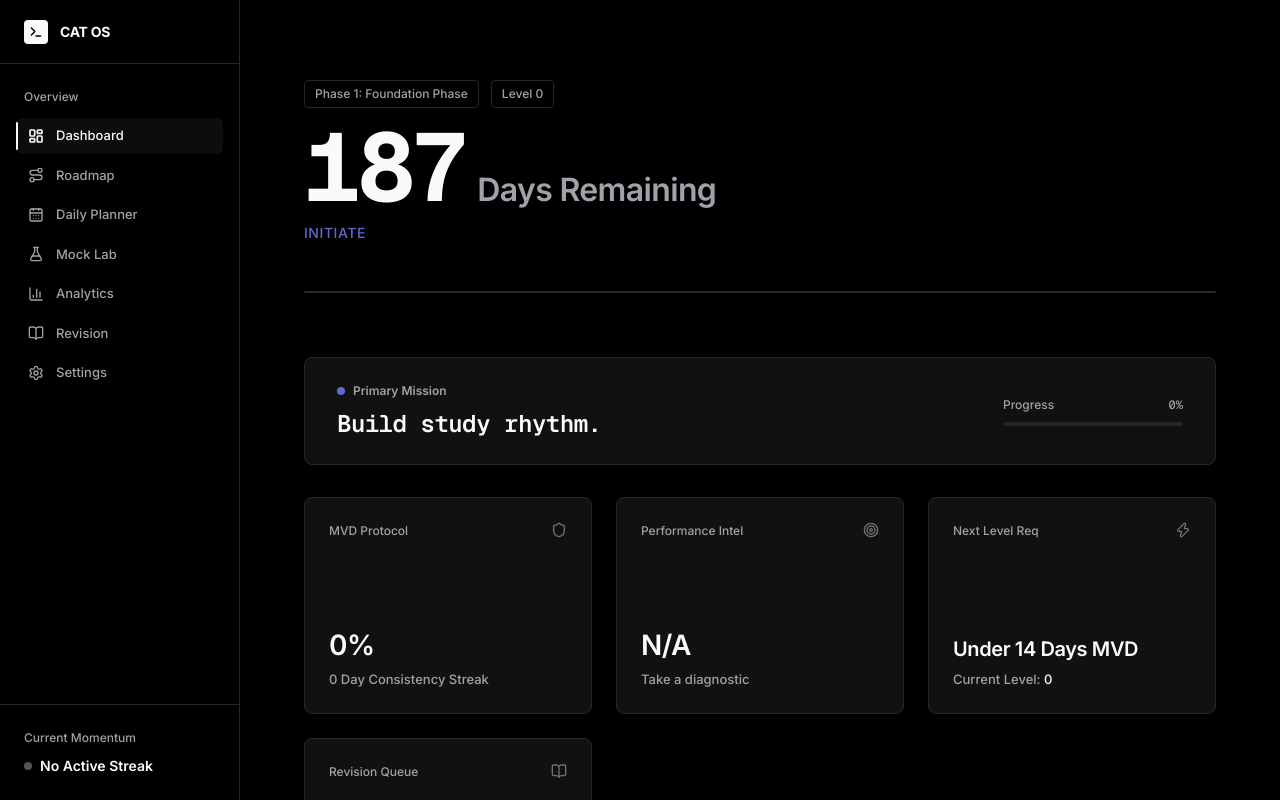
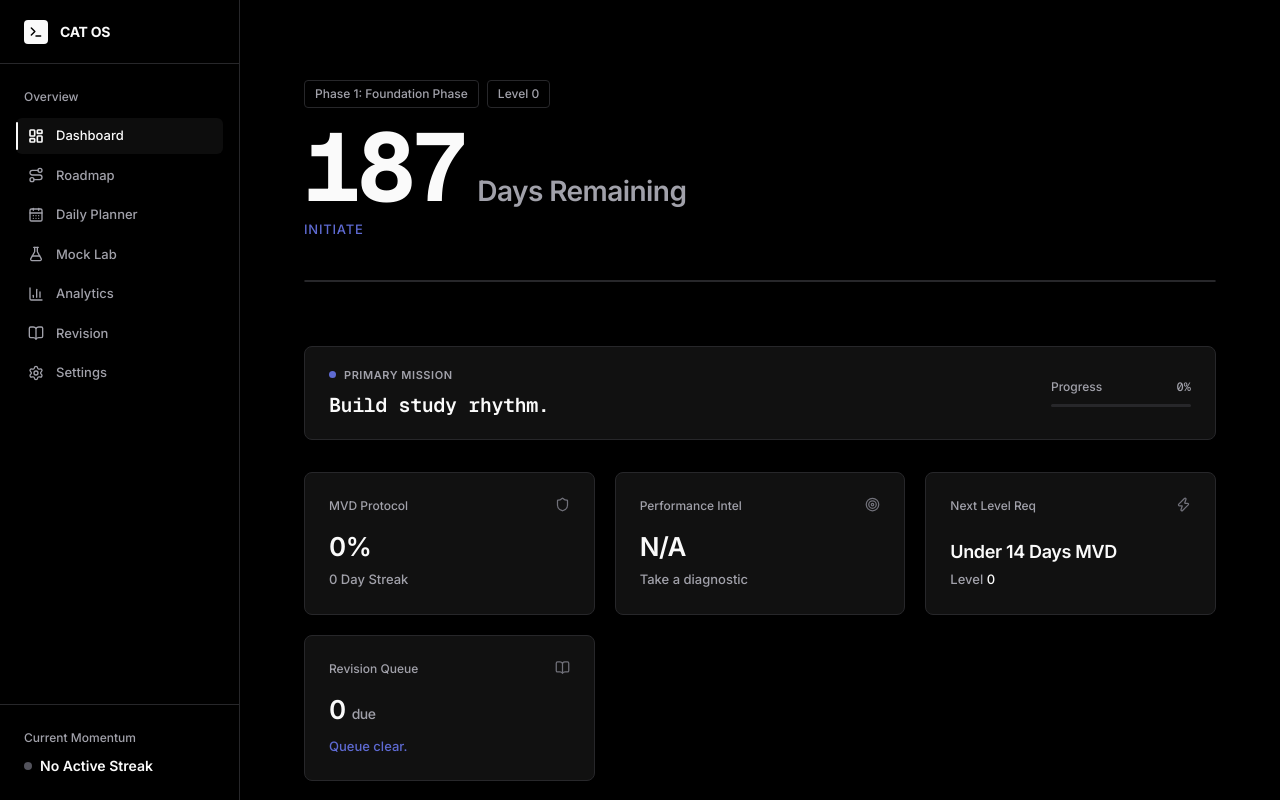
Before and after one commit to kreeshnatayal/cat, a Next.js app: page / in a window 1280 px wide. Built offline with nearby package versions, Linux system fonts and the light colour scheme.

Commit message:
fix(ai): Fix hooks-in-IIFE violation and refactor TacticalTerminal to props pattern

```diff
--- a/src/app/page.tsx
+++ b/src/app/page.tsx
@@ -31,39 +31,44 @@ function useCountdown() {
 export default function DashboardPage() {
   const daysLeft = useCountdown();
 
+  // ── Planner ──
   const entries = usePlannerStore((s) => s.entries);
   const getMVDCount = usePlannerStore((s) => s.getMVDCount);
   const getStreak = usePlannerStore((s) => s.getStreak);
   const mvdStreak = getStreak();
+  const mvdCount = getMVDCount();
 
+  // ── Mocks ──
   const mocks = useMockStore((s) => s.mocks);
   const bestPercentile = useMockStore((s) => s.getBestPercentile());
 
+  // ── Revision ──
   const topics = useRevisionStore((s) => s.topics);
   const dueTopics = useMemo(() => topics.filter(isDue), [topics]);
 
+  // ── Roadmap ──
   const manualPhaseOverride = useRoadmapStore((s) => s.manualPhaseOverride);
   const currentPhase = useMemo(() => getCurrentPhase(manualPhaseOverride), [manualPhaseOverride]);
 
+  // ── System / Weekly Battle ──
   const today = new Date().toISOString().slice(0, 10);
+  const battle = useSystemStore((s) => s.getBattleForDate(today));
+
+  // ── Derived ──
   const todayEntry = useMemo(() => entries.find((e) => e.date === today), [entries, today]);
+  const levelInfo = computeLevel(mvdCount, mocks.length, bestPercentile);
+  const recentMocks = useMemo(() => [...mocks].sort((a, b) => a.date.localeCompare(b.date)).slice(-5), [mocks]);
+  const lastMock = recentMocks[recentMocks.length - 1];
+  const isBurnoutRisk = useMemo(() => {
+    const sorted = [...entries].sort((a, b) => b.date.localeCompare(a.date)).slice(0, 3);
+    return sorted.some(e => e.mentalState === 'Burnt Out' || e.mentalState === 'Anxious');
+  }, [entries]);
 
-  const levelInfo = computeLevel(getMVDCount(), mocks.length, bestPercentile);
-
-  const recentMocks = useMemo(() => {
-    return [...mocks].sort((a, b) => a.date.localeCompare(b.date)).slice(-5);
-  }, [mocks]);
-  const lastMock = recentMocks[recentMocks.length - 1];
-
-  const getRecentMentalStates = () => {
-    const sorted = [...entries].sort((a, b) => b.date.localeCompare(a.date)).slice(0, 3);
-    const burntOut = sorted.some(e => e.mentalState === 'Burnt Out' || e.mentalState === 'Anxious');
-    return burntOut;
-  };
-  const isBurnoutRisk = getRecentMentalStates();
+  const isRecovery = battle?.id === 'adaptive-burnout' || battle?.id === 'adaptive-collapse';
+  const battleColor = isRecovery ? 'var(--accent-rose)' : 'var(--accent-primary)';
 
   return (
-    <div className="page-container" style={{ display: 'flex', flexDirection: 'column', height: '100%', gap: 32 }}>
+    <div className="page-container" style={{ display: 'flex', flexDirection: 'column', gap: 32 }}>
 
       {/* ── Anti-Burnout Warning ── */}
       {isBurnoutRisk && (
@@ -75,115 +80,106 @@ export default function DashboardPage() {
             border: '1px solid var(--accent-rose)',
             borderRadius: 'var(--radius-md)',
             display: 'flex', alignItems: 'center', gap: 12,
-            color: 'var(--text-primary)'
           }}
         >
-          <ShieldAlert size={18} color="var(--accent-rose)" />
-          <div style={{ flex: 1 }}>
-            <div style={{ fontSize: 13, fontWeight: 600 }}>Anti-Burnout Protocol Activated</div>
-            <div style={{ fontSize: 13, color: 'var(--text-secondary)' }}>Recent logs indicate high friction. Restrict hard QA today. Prioritize sleep and passive revision.</div>
+          <ShieldAlert size={16} color="var(--accent-rose)" />
+          <div>
+            <div style={{ fontSize: 13, fontWeight: 600, marginBottom: 2 }}>Anti-Burnout Protocol Active</div>
+            <div style={{ fontSize: 13, color: 'var(--text-secondary)' }}>Recent logs show high friction. Prioritize passive revision and sleep today.</div>
           </div>
         </motion.div>
       )}
 
-      {/* ── Hero Section ── */}
-      <div style={{ display: 'flex', flexDirection: 'column', alignItems: 'flex-start', justifyContent: 'center', padding: '32px 0 16px 0' }}>
-        <div style={{ display: 'flex', alignItems: 'center', gap: 12, marginBottom: 16 }}>
-           <span className="tag">
-             Phase {currentPhase.id}: {currentPhase.name}
-           </span>
-           <span className="tag">
-             Level {levelInfo.level}
-           </span>
+      {/* ── Hero ── */}
+      <div style={{ padding: '32px 0 8px 0' }}>
+        <div style={{ display: 'flex', alignItems: 'center', gap: 8, marginBottom: 16 }}>
+          <span className="tag">Phase {currentPhase.id}: {currentPhase.name}</span>
+          <span className="tag">Level {levelInfo.level}</span>
         </div>
-
-        <div style={{ display: 'flex', alignItems: 'baseline', gap: 12, marginBottom: 12 }}>
-          <div className="mono" style={{ fontSize: 'clamp(56px, 8vw, 96px)', fontWeight: 700, letterSpacing: '-0.04em', lineHeight: 0.9, color: 'var(--text-primary)' }}>
+        <div style={{ display: 'flex', alignItems: 'baseline', gap: 12, marginBottom: 8 }}>
+          <div className="mono" style={{ fontSize: 'clamp(56px, 8vw, 96px)', fontWeight: 700, letterSpacing: '-0.04em', lineHeight: 0.9 }}>
             {daysLeft}
           </div>
-          <div style={{ fontSize: 'clamp(20px, 3vw, 32px)', color: 'var(--text-secondary)', fontWeight: 600, letterSpacing: '-0.02em', lineHeight: 1 }}>
+          <div style={{ fontSize: 'clamp(18px, 2.5vw, 28px)', color: 'var(--text-secondary)', fontWeight: 600, letterSpacing: '-0.02em' }}>
             Days Remaining
           </div>
         </div>
-
-        <div style={{ fontSize: 14, fontWeight: 500, color: 'var(--accent-primary)', textTransform: 'uppercase', letterSpacing: '0.04em' }}>
+        <div style={{ fontSize: 13, fontWeight: 500, color: 'var(--accent-primary)', textTransform: 'uppercase', letterSpacing: '0.06em', marginTop: 8 }}>
           {levelInfo.name}
         </div>
       </div>
 
-      <TacticalTerminal />
+      {/* ── Tactical Terminal (AI) ── */}
+      <TacticalTerminal
+        streak={mvdStreak}
+        mvdCount={mvdCount}
+        level={levelInfo.level}
+        phase={currentPhase.name}
+        dueRevisionsCount={dueTopics.length}
+        recentMocks={recentMocks}
+      />
 
       <div className="divider" />
 
-      {/* ── Adaptive Weekly Battle ── */}
-      {(() => {
-        const battle = useSystemStore((s) => s.getBattleForDate(today));
-        if (!battle) return null;
-
-        const isRecovery = battle.id === 'adaptive-burnout' || battle.id === 'adaptive-collapse';
-        const color = isRecovery ? 'var(--accent-rose)' : 'var(--accent-primary)';
-
-        return (
-          <SurfaceCard style={{ padding: '24px 32px', display: 'flex', justifyContent: 'space-between', alignItems: 'center' }}>
-            <div>
+      {/* ── Primary Mission ── */}
+      {battle && (
+        <SurfaceCard style={{ padding: '20px 24px', display: 'flex', justifyContent: 'space-between', alignItems: 'center', gap: 24 }}>
+          <div style={{ flex: 1, minWidth: 0 }}>
             <div style={{ display: 'flex', alignItems: 'center', gap: 8, marginBottom: 8 }}>
-                <div style={{ width: 8, height: 8, borderRadius: '50%', background: color }} />
-                <div style={{ fontSize: 12, color: 'var(--text-secondary)', fontWeight: 600 }}>
+              <div style={{ width: 7, height: 7, borderRadius: '50%', background: battleColor, flexShrink: 0 }} />
+              <div style={{ fontSize: 11, color: 'var(--text-secondary)', fontWeight: 600, textTransform: 'uppercase', letterSpacing: '0.05em' }}>
                 {isRecovery ? 'System Override' : 'Primary Mission'}
               </div>
             </div>
-              <h2 className="mono" style={{ fontSize: 24, fontWeight: 600, color: 'var(--text-primary)', letterSpacing: '-0.02em', lineHeight: 1.3, whiteSpace: 'normal', wordBreak: 'break-word', maxWidth: 600 }}>
+            <div className="mono" style={{ fontSize: 20, fontWeight: 600, color: 'var(--text-primary)', letterSpacing: '-0.02em', lineHeight: 1.4, wordBreak: 'break-word' }}>
               {battle.focus}
-              </h2>
             </div>
-
-            <div style={{ flex: 1, maxWidth: 180, minWidth: 120, marginLeft: 24 }}>
+          </div>
+          <div style={{ minWidth: 140, maxWidth: 160 }}>
             <div style={{ display: 'flex', justifyContent: 'space-between', fontSize: 12, color: 'var(--text-secondary)', fontWeight: 500, marginBottom: 8 }}>
               <span>Progress</span>
               <span className="mono">{mvdStreak >= 7 ? 100 : Math.round((mvdStreak / 7) * 100)}%</span>
             </div>
-              <div style={{ width: '100%', height: 4, background: 'var(--border-subtle)', borderRadius: 2, overflow: 'hidden' }}>
+            <div style={{ width: '100%', height: 3, background: 'var(--border-subtle)', borderRadius: 2, overflow: 'hidden' }}>
               <motion.div
                 initial={{ width: 0 }} animate={{ width: `${Math.min((mvdStreak / 7) * 100, 100)}%` }}
-                  style={{ height: '100%', background: color }}
+                style={{ height: '100%', background: battleColor }}
               />
             </div>
           </div>
         </SurfaceCard>
-        );
-      })()}
+      )}
 
-      {/* ── 4 Primary Intelligence Cards ── */}
-      <div style={{ display: 'grid', gridTemplateColumns: 'repeat(auto-fit, minmax(240px, 1fr))', gap: 24, paddingBottom: 40 }}>
+      {/* ── 4 Intelligence Cards ── */}
+      <div style={{ display: 'grid', gridTemplateColumns: 'repeat(auto-fit, minmax(220px, 1fr))', gap: 20, paddingBottom: 48 }}>
 
-        {/* 1. MVD Execution */}
+        {/* MVD Protocol */}
         <Link href="/planner" style={{ textDecoration: 'none' }}>
-          <SurfaceCard style={{ padding: 24, height: '100%', display: 'flex', flexDirection: 'column', justifyContent: 'space-between', cursor: 'pointer' }}>
-            <div style={{ display: 'flex', justifyContent: 'space-between', alignItems: 'flex-start', marginBottom: 32 }}>
+          <SurfaceCard style={{ padding: 24, height: '100%', display: 'flex', flexDirection: 'column', justifyContent: 'space-between', cursor: 'pointer', minHeight: 140 }}>
+            <div style={{ display: 'flex', justifyContent: 'space-between', alignItems: 'flex-start' }}>
               <div className="section-label">MVD Protocol</div>
-              <Shield size={16} color="var(--text-muted)" />
+              <Shield size={15} color="var(--text-muted)" />
             </div>
             <div>
-              <div style={{ fontSize: 28, fontWeight: 600, color: todayEntry?.mvdMet ? 'var(--accent-primary)' : 'var(--text-primary)', letterSpacing: '-0.02em', marginBottom: 4 }}>
+              <div style={{ fontSize: 26, fontWeight: 600, color: todayEntry?.mvdMet ? 'var(--accent-primary)' : 'var(--text-primary)', letterSpacing: '-0.02em', marginBottom: 4 }}>
                 {todayEntry?.mvdMet ? 'SECURED' : `${todayEntry?.completionPercent || 0}%`}
               </div>
               <div style={{ fontSize: 13, color: 'var(--text-secondary)', fontWeight: 500 }}>
-                <span style={{ color: mvdStreak > 0 ? 'var(--text-primary)' : 'inherit' }}>{mvdStreak} Day</span> Consistency Streak
+                {mvdStreak} Day Streak
               </div>
             </div>
           </SurfaceCard>
         </Link>
 
-        {/* 2. Mock Trend */}
+        {/* Performance Intel */}
         <Link href="/mocks" style={{ textDecoration: 'none' }}>
-          <SurfaceCard style={{ padding: 24, height: '100%', display: 'flex', flexDirection: 'column', justifyContent: 'space-between', cursor: 'pointer' }}>
-            <div style={{ display: 'flex', justifyContent: 'space-between', alignItems: 'flex-start', marginBottom: 16 }}>
+          <SurfaceCard style={{ padding: 24, height: '100%', display: 'flex', flexDirection: 'column', justifyContent: 'space-between', cursor: 'pointer', minHeight: 140 }}>
+            <div style={{ display: 'flex', justifyContent: 'space-between', alignItems: 'flex-start' }}>
               <div className="section-label">Performance Intel</div>
-              <Target size={16} color="var(--text-muted)" />
+              <Target size={15} color="var(--text-muted)" />
             </div>
-
-            {recentMocks.length > 1 ? (
-              <div style={{ height: 44, width: '100%', marginLeft: -8, marginBottom: 12 }}>
+            {recentMocks.length > 1 && (
+              <div style={{ height: 40, marginBottom: 8, marginLeft: -8 }}>
                 <ResponsiveContainer width="100%" height="100%">
                   <LineChart data={recentMocks}>
                     <YAxis domain={['auto', 'auto']} hide />
@@ -191,61 +187,59 @@ export default function DashboardPage() {
                   </LineChart>
                 </ResponsiveContainer>
               </div>
-            ) : (
-              <div style={{ height: 44, marginBottom: 12 }} />
             )}
-
             <div>
-              <div style={{ fontSize: 28, fontWeight: 600, color: 'var(--text-primary)', letterSpacing: '-0.02em', marginBottom: 4 }}>
+              <div style={{ fontSize: 26, fontWeight: 600, color: 'var(--text-primary)', letterSpacing: '-0.02em', marginBottom: 4 }}>
                 {lastMock ? `${lastMock.percentile}%ile` : 'N/A'}
               </div>
               <div style={{ fontSize: 13, color: 'var(--text-secondary)', fontWeight: 500 }}>
-                {lastMock ? 'Latest performance' : 'Take a diagnostic'}
+                {lastMock ? 'Latest mock' : 'Take a diagnostic'}
               </div>
             </div>
           </SurfaceCard>
         </Link>
 
-        {/* 3. Level Progress */}
-        <SurfaceCard style={{ padding: 24, height: '100%', display: 'flex', flexDirection: 'column', justifyContent: 'space-between' }}>
-          <div style={{ display: 'flex', justifyContent: 'space-between', alignItems: 'flex-start', marginBottom: 32 }}>
+        {/* Next Level */}
+        <SurfaceCard style={{ padding: 24, height: '100%', display: 'flex', flexDirection: 'column', justifyContent: 'space-between', minHeight: 140 }}>
+          <div style={{ display: 'flex', justifyContent: 'space-between', alignItems: 'flex-start' }}>
             <div className="section-label">Next Level Req</div>
-            <Zap size={16} color="var(--text-muted)" />
+            <Zap size={15} color="var(--text-muted)" />
           </div>
           <div>
-            <div style={{ fontSize: 20, fontWeight: 600, color: 'var(--text-primary)', letterSpacing: '-0.02em', marginBottom: 8, lineHeight: 1.3 }}>
-              {levelInfo.level === 4 ? 'Max Level Achieved' : levelInfo.req}
+            <div style={{ fontSize: 18, fontWeight: 600, color: 'var(--text-primary)', letterSpacing: '-0.02em', lineHeight: 1.4, marginBottom: 6 }}>
+              {levelInfo.level === 4 ? 'Max Level' : levelInfo.req}
             </div>
             <div style={{ fontSize: 13, color: 'var(--text-secondary)', fontWeight: 500 }}>
-              Current Level: <span style={{ color: 'var(--text-primary)', fontWeight: 500 }}>{levelInfo.level}</span>
+              Level <span style={{ color: 'var(--text-primary)' }}>{levelInfo.level}</span>
             </div>
           </div>
         </SurfaceCard>
 
-        {/* 4. Revision Due */}
+        {/* Revision Queue */}
         <Link href="/revision" style={{ textDecoration: 'none' }}>
-          <SurfaceCard style={{ padding: 24, height: '100%', display: 'flex', flexDirection: 'column', justifyContent: 'space-between', cursor: 'pointer' }}>
-            <div style={{ display: 'flex', justifyContent: 'space-between', alignItems: 'flex-start', marginBottom: 24 }}>
+          <SurfaceCard style={{ padding: 24, height: '100%', display: 'flex', flexDirection: 'column', justifyContent: 'space-between', cursor: 'pointer', minHeight: 140 }}>
+            <div style={{ display: 'flex', justifyContent: 'space-between', alignItems: 'flex-start' }}>
               <div className="section-label">Revision Queue</div>
-              <BookOpen size={16} color={dueTopics.length > 0 ? 'var(--text-primary)' : 'var(--text-muted)'} />
+              <BookOpen size={15} color={dueTopics.length > 0 ? 'var(--text-primary)' : 'var(--text-muted)'} />
             </div>
             <div>
-              <div style={{ fontSize: 28, fontWeight: 600, color: 'var(--text-primary)', letterSpacing: '-0.02em', marginBottom: 8 }}>
+              <div style={{ fontSize: 26, fontWeight: 600, color: 'var(--text-primary)', letterSpacing: '-0.02em', marginBottom: 8 }}>
                 {dueTopics.length} <span style={{ fontSize: 14, color: 'var(--text-secondary)', fontWeight: 500 }}>due</span>
               </div>
-              <div style={{ display: 'flex', flexDirection: 'column', gap: 6 }}>
+              <div style={{ display: 'flex', flexDirection: 'column', gap: 5 }}>
                 {dueTopics.slice(0, 2).map(t => (
-                  <div key={t.id} style={{ fontSize: 13, color: 'var(--text-secondary)', display: 'flex', alignItems: 'center', gap: 8, fontWeight: 500 }}>
-                    <div style={{ width: 4, height: 4, borderRadius: '50%', background: 'var(--text-primary)' }} />
-                    <span style={{ whiteSpace: 'nowrap', overflow: 'hidden', textOverflow: 'ellipsis' }}>{t.name}</span>
+                  <div key={t.id} style={{ fontSize: 12, color: 'var(--text-secondary)', display: 'flex', alignItems: 'center', gap: 7 }}>
+                    <div style={{ width: 3, height: 3, borderRadius: '50%', background: 'var(--text-muted)', flexShrink: 0 }} />
+                    <span style={{ overflow: 'hidden', textOverflow: 'ellipsis', whiteSpace: 'nowrap' }}>{t.name}</span>
                   </div>
                 ))}
-                {dueTopics.length > 2 && <div style={{ fontSize: 12, color: 'var(--text-muted)', marginTop: 4, fontWeight: 500 }}>+{dueTopics.length - 2} more pending</div>}
-                {dueTopics.length === 0 && <div style={{ fontSize: 13, color: 'var(--text-primary)', fontWeight: 500 }}>Queue is clear.</div>}
+                {dueTopics.length > 2 && <div style={{ fontSize: 12, color: 'var(--text-muted)' }}>+{dueTopics.length - 2} more</div>}
+                {dueTopics.length === 0 && <div style={{ fontSize: 13, color: 'var(--accent-primary)', fontWeight: 500 }}>Queue clear.</div>}
               </div>
             </div>
           </SurfaceCard>
         </Link>
+
       </div>
     </div>
   );
--- a/src/features/ai/components/TacticalTerminal.tsx
+++ b/src/features/ai/components/TacticalTerminal.tsx
@@ -2,56 +2,41 @@
 
 import { useState } from 'react';
 import { Terminal as TerminalIcon, Loader2 } from 'lucide-react';
-import { usePlannerStore } from '@/features/planner/store';
-import { useMockStore } from '@/features/mocks/store';
-import { useRevisionStore, isDue } from '@/features/revision/store';
-import { useRoadmapStore, getCurrentPhase } from '@/features/roadmap/store';
-import { computeLevel } from '@/core/store/systemStore';
 
-export function TacticalTerminal() {
+interface Props {
+  streak: number;
+  mvdCount: number;
+  level: number;
+  phase: string;
+  dueRevisionsCount: number;
+  recentMocks: unknown[];
+}
+
+export function TacticalTerminal({ streak, mvdCount, level, phase, dueRevisionsCount, recentMocks }: Props) {
   const [response, setResponse] = useState('');
   const [loading, setLoading] = useState(false);
-
-  // Grab all context invisibly
-  const streak = usePlannerStore(s => s.getStreak());
-  const mvdCount = usePlannerStore(s => s.getMVDCount());
-  const mocks = useMockStore(s => s.mocks);
-  const bestPercentile = useMockStore(s => s.getBestPercentile());
-  const topics = useRevisionStore(s => s.topics);
-  const dueTopics = topics.filter(isDue);
-  const phaseOverride = useRoadmapStore(s => s.manualPhaseOverride);
-  const currentPhase = getCurrentPhase(phaseOverride);
-  const levelInfo = computeLevel(mvdCount, mocks.length, bestPercentile);
 
   const generateBriefing = async () => {
     if (loading) return;
     setLoading(true);
     setResponse('');
 
-    const contextData = {
-      streak,
-      mvdCount,
-      level: levelInfo.level,
-      phase: currentPhase.name,
-      recentMocks: mocks.slice(-3),
-      dueRevisionsCount: dueTopics.length,
-    };
-
-    const systemPrompt = `You are the CAT OS Tactical AI. You are a brutal, highly analytical, extremely direct strategic coach for a student preparing for the CAT (Common Admission Test for IIMs).
-Do NOT be polite. Do NOT use emojis. Do NOT sound like ChatGPT. Use short, punchy, military-style sentences.
+    const systemPrompt = `You are the CAT OS Tactical AI — a brutal, highly analytical, extremely direct strategic coach for a student preparing for CAT (Common Admission Test for IIMs).
+Do NOT be polite. Do NOT use emojis. Do NOT sound like ChatGPT. Use short, punchy sentences.
 
 USER STATUS:
-- Current Phase: ${contextData.phase}
-- OS Level: ${contextData.level}
-- Consistency Streak: ${contextData.streak} days
-- Revisions Due: ${contextData.dueRevisionsCount} topics
-- Recent Mocks: ${JSON.stringify(contextData.recentMocks)}
+- Current Phase: ${phase}
+- OS Level: ${level}
+- Consistency Streak: ${streak} days
+- Revisions Due: ${dueRevisionsCount} topics
+- Total MVDs Completed: ${mvdCount}
+- Recent Mocks: ${JSON.stringify(recentMocks)}
 
-If their streak is 0, rip into them for being inconsistent.
-If they have many due revisions, order them to clear the queue.
-If their mock scores are dropping, identify the weak section and demand a fix.
-If they are doing great, tell them to push harder.
-Keep it under 150 words. Format with line breaks for readability.`;
+If streak is 0, rip into them for inconsistency.
+If many revisions are due, order them to clear the queue.
+If mock scores are dropping, identify the weak section and demand a fix.
+If doing great, push harder.
+Keep under 150 words. Use line breaks.`;
 
     try {
       const res = await fetch('/api/ai', {
@@ -67,14 +52,13 @@ Keep it under 150 words. Format with line breaks for readability.`;
 
       if (!res.ok) {
         const err = await res.json();
-        setResponse(`[ERROR]: ${err.error || 'Failed to connect to Groq neural net.'}`);
+        setResponse(`[ERROR]: ${err.error || 'Failed to reach intelligence engine.'}`);
         setLoading(false);
         return;
       }
 
       const reader = res.body?.getReader();
       const decoder = new TextDecoder('utf-8');
-
       if (!reader) return;
 
       while (true) {
@@ -83,8 +67,8 @@ Keep it under 150 words. Format with line breaks for readability.`;
         const text = decoder.decode(value, { stream: true });
         setResponse(prev => prev + text);
       }
-    } catch (e: any) {
-      setResponse(`[FATAL ERROR]: ${e.message}`);
+    } catch (e: unknown) {
+      setResponse(`[FATAL ERROR]: ${e instanceof Error ? e.message : 'Unknown error'}`);
     } finally {
       setLoading(false);
     }
@@ -92,20 +76,22 @@ Keep it under 150 words. Format with line breaks for readability.`;
 
   return (
     <div style={{
-      background: 'var(--bg-card)',
-      border: '1px solid var(--border-subtle)',
-      borderRadius: 'var(--radius-lg)',
+      background: '#0D0D0D',
+      border: '1px solid #27272A',
+      borderRadius: 8,
       overflow: 'hidden',
     }}>
-      {/* Terminal Header */}
+      {/* Header */}
       <div style={{
         display: 'flex', alignItems: 'center', justifyContent: 'space-between',
-        padding: '12px 16px', background: 'var(--bg-elevated)', borderBottom: '1px solid var(--border-subtle)'
+        padding: '10px 16px',
+        background: '#111111',
+        borderBottom: '1px solid #27272A',
       }}>
         <div style={{ display: 'flex', alignItems: 'center', gap: 8 }}>
-          <TerminalIcon size={14} color="var(--accent-primary)" />
-          <span className="mono" style={{ fontSize: 12, fontWeight: 600, color: 'var(--text-secondary)', letterSpacing: '0.05em' }}>
-            INTELLIGENCE ENGINE // gpt-oss-120b
+          <TerminalIcon size={13} color="#5E6AD2" />
+          <span style={{ fontFamily: 'monospace', fontSize: 11, fontWeight: 600, color: '#71717A', letterSpacing: '0.06em', textTransform: 'uppercase' }}>
+            Intelligence Engine · gpt-oss-120b
           </span>
         </div>
         <button
@@ -113,36 +99,40 @@ Keep it under 150 words. Format with line breaks for readability.`;
           disabled={loading}
           style={{
             background: 'transparent',
-            border: '1px solid var(--border-strong)',
-            color: 'var(--text-primary)',
-            padding: '4px 12px',
+            border: '1px solid #3F3F46',
+            color: '#FAFAFA',
+            padding: '4px 14px',
             fontSize: 11,
             fontWeight: 600,
-            borderRadius: 'var(--radius-sm)',
+            borderRadius: 4,
             cursor: loading ? 'not-allowed' : 'pointer',
             textTransform: 'uppercase',
-            letterSpacing: '0.05em',
+            letterSpacing: '0.06em',
             display: 'flex',
             alignItems: 'center',
-            gap: 6
+            gap: 6,
+            opacity: loading ? 0.6 : 1,
           }}
         >
-          {loading ? <Loader2 size={12} className="animate-spin" /> : 'Execute'}
+          {loading ? <><Loader2 size={11} style={{ animation: 'spin 1s linear infinite' }} /> Processing</> : 'Execute'}
         </button>
       </div>
 
-      {/* Terminal Body */}
-      <div className="mono" style={{
-        padding: '20px 24px',
-        minHeight: 120,
+      {/* Body */}
+      <div style={{
+        padding: '18px 20px',
+        minHeight: 100,
+        fontFamily: 'monospace',
         fontSize: 13,
-        color: response ? 'var(--text-primary)' : 'var(--text-muted)',
-        lineHeight: 1.6,
+        color: response ? '#FAFAFA' : '#52525B',
+        lineHeight: 1.7,
         whiteSpace: 'pre-wrap',
       }}>
-        {response || '> System standing by. Click EXECUTE to generate daily tactical briefing.'}
-        {loading && <span style={{ animation: 'pulse 1s infinite' }}>_</span>}
+        {response || '> System standing by. Click EXECUTE to generate tactical briefing.'}
+        {loading && <span style={{ opacity: 0.6 }}>▌</span>}
       </div>
+
+      <style>{`@keyframes spin { from { transform: rotate(0deg); } to { transform: rotate(360deg); } }`}</style>
     </div>
   );
 }
```
Lines whose indentation alone changed are shown as unchanged.
